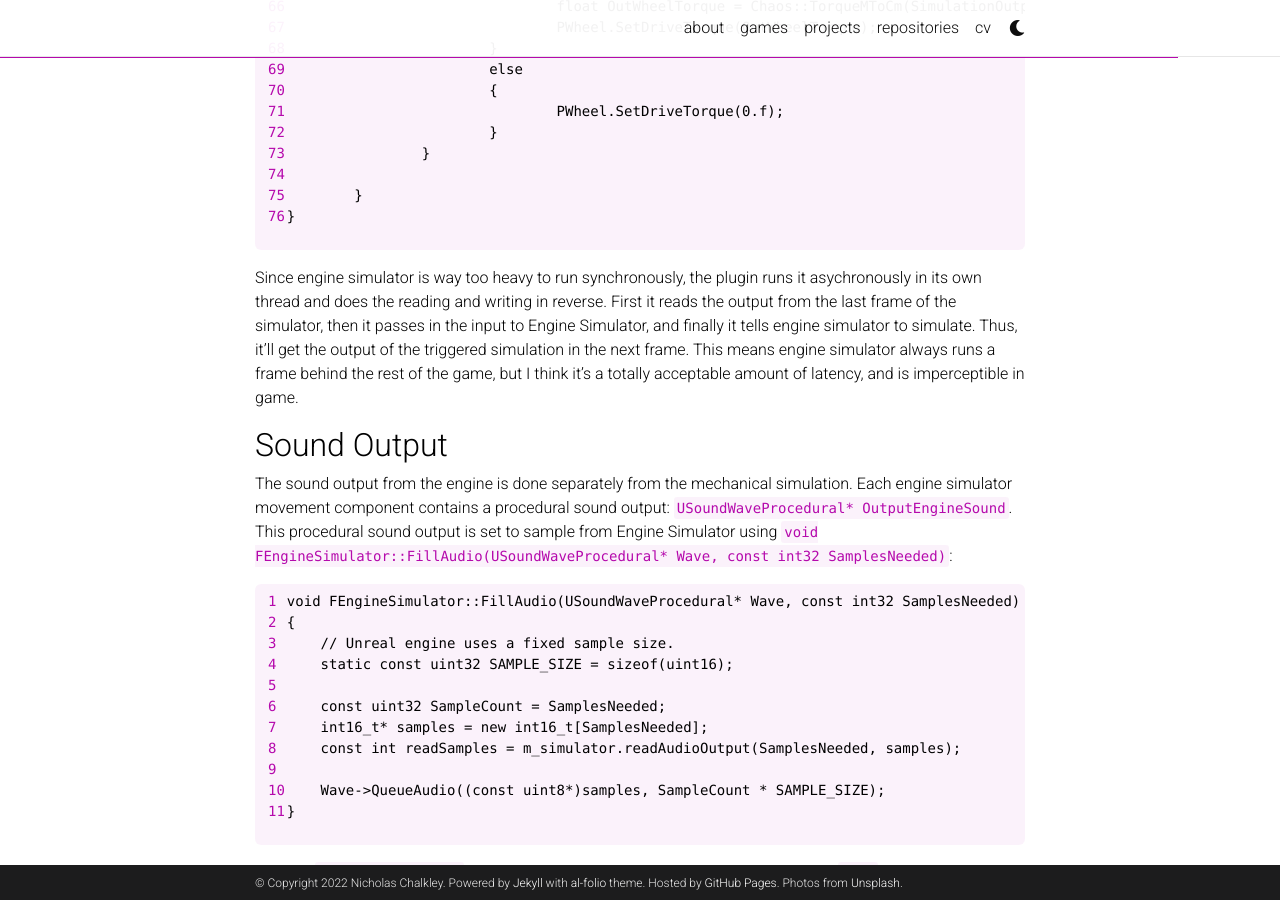
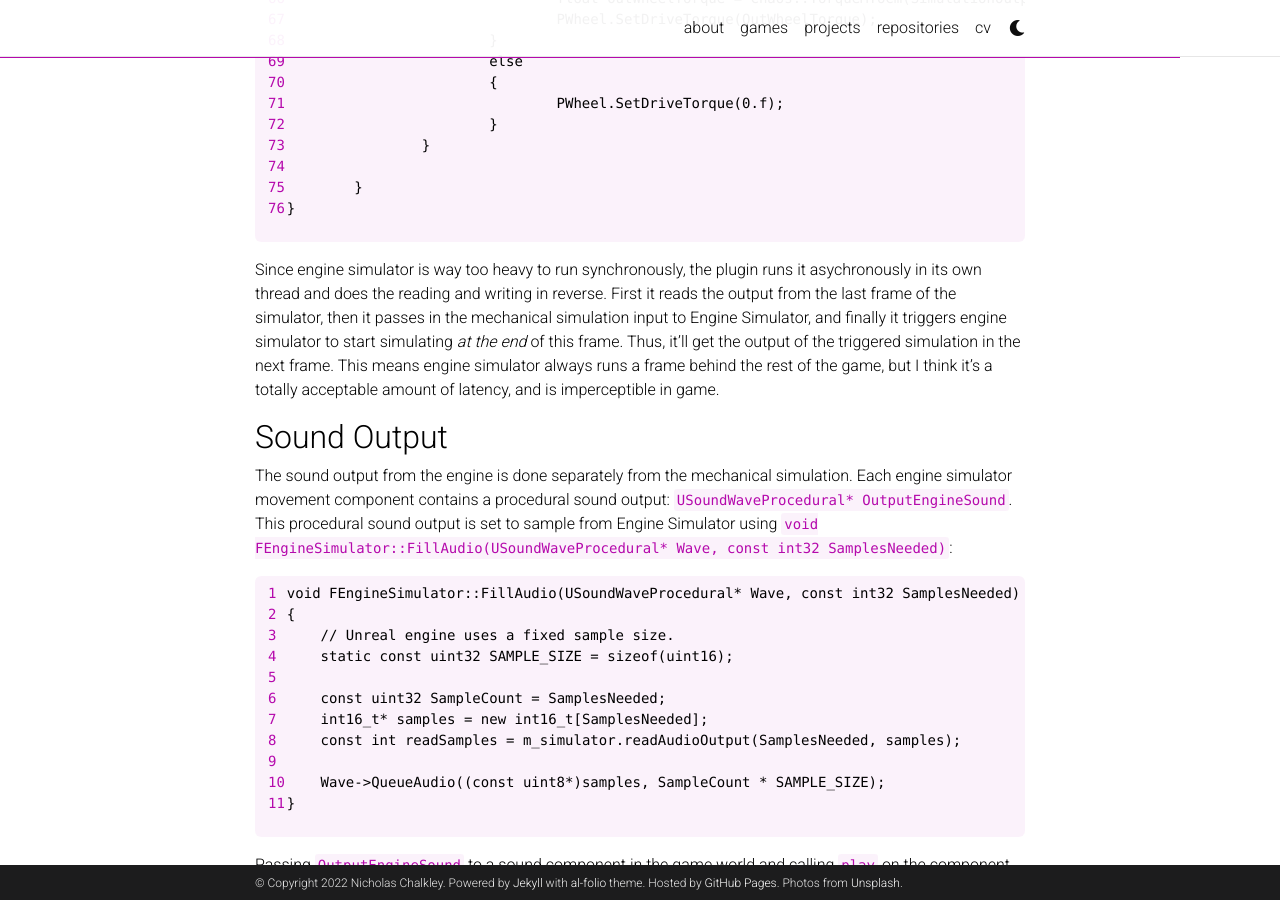
Before and after one commit to nicholas477/nicholas477.github.io, a Jekyll site: the page built from _projects/1_engine-simulator.md, in a window 1280 px wide and 900 px high, scrolled down 4717 px. Built offline with Jekyll 4.4.1, drawn with Linux system fonts in a browser that asks for light colours; comment, search, counter and statistics services are not loaded; a style sheet for code colours, icons or effects is not loaded; some of the changed text lies outside the part shown.

Commit message:
Changing wording a bit

```diff
--- a/_projects/1_engine-simulator.md
+++ b/_projects/1_engine-simulator.md
@@ -7,9 +7,9 @@
 category: 2022
 ---
 
+##### - Download links are at the bottom of the article -
+
 # Overview
-
-Download links are at the bottom of the article.
 
 I don't remember how, but a few months ago my related videos feed got flooded with engine simulator videos. If you aren't familiar with engine simulator, it's a program that lets you describe engines using markup files and somehow it turns those text configs into a colorful 2d simulation and produces beautiful engine sounds. The creator's video describes it better than I can.
 
@@ -170,7 +170,7 @@
 }
 {% endhighlight %}
 
-Since engine simulator is way too heavy to run synchronously, the plugin runs it asychronously in its own thread and does the reading and writing in reverse. First it reads the output from the last frame of the simulator, then it passes in the input to Engine Simulator, and finally it tells engine simulator to simulate. Thus, it'll get the output of the triggered simulation in the next frame. This means engine simulator always runs a frame behind the rest of the game, but I think it's a totally acceptable amount of latency, and is imperceptible in game.
+Since engine simulator is way too heavy to run synchronously, the plugin runs it asychronously in its own thread and does the reading and writing in reverse. First it reads the output from the last frame of the simulator, then it passes in the mechanical simulation input to Engine Simulator, and finally it triggers engine simulator to start simulating *at the end* of this frame. Thus, it'll get the output of the triggered simulation in the next frame. This means engine simulator always runs a frame behind the rest of the game, but I think it's a totally acceptable amount of latency, and is imperceptible in game.
 
 ## Sound Output
 
```
